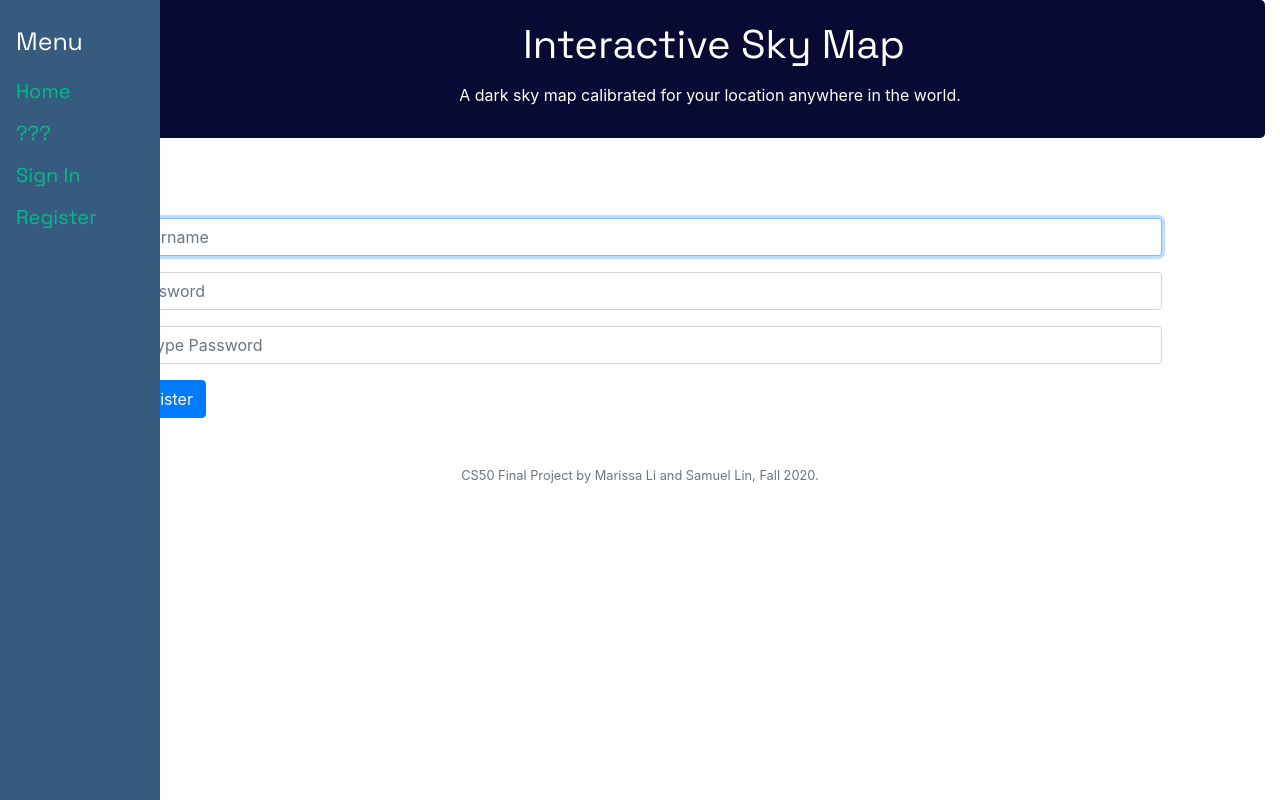
After one commit to samuellin01/CS50-Final-Project, a Flask app: page /register in a window 1280 px wide. The commit adds this page. Run offline with Flask 2, Linux system fonts and the light colour scheme; some libraries are stand-ins or nearby versions.

Commit message:
implementation of register/login part 1

```diff
--- a/application.py
+++ b/application.py
@@ -8,15 +8,122 @@ from tempfile import mkdtemp
 from werkzeug.exceptions import default_exceptions, HTTPException, InternalServerError
 from werkzeug.security import check_password_hash, generate_password_hash
 
+from helpers import apology, login_required
+
 # Configure application
 app = Flask(__name__)
 
 # Ensure templates are auto-reloaded
 app.config["TEMPLATES_AUTO_RELOAD"] = True
 
+# Ensure responses aren't cached
+@app.after_request
+def after_request(response):
+    response.headers["Cache-Control"] = "no-cache, no-store, must-revalidate"
+    response.headers["Expires"] = 0
+    response.headers["Pragma"] = "no-cache"
+    return response
+
+# Configure session to use filesystem (instead of signed cookies)
+app.config["SESSION_FILE_DIR"] = mkdtemp()
+app.config["SESSION_PERMANENT"] = False
+app.config["SESSION_TYPE"] = "filesystem"
+Session(app)
+
+
+# Configure CS50 Library to use SQLite database
+db = SQL("sqlite:///skymap.db")
+
 @app.route("/")
+@login_required
 def index():
-    return render_template("layout.html");
+    return render_template("layout.html")
+
+@app.route("/login", methods=["GET", "POST"])
+def login():
+    """Log user in"""
+
+    # Forget any user_id
+    session.clear()
+
+    # User reached route via POST (as by submitting a form via POST)
+    if request.method == "POST":
+
+        # Ensure username was submitted
+        if not request.form.get("username"):
+            return apology("must provide username", 400)
+
+        # Ensure password was submitted
+        elif not request.form.get("password"):
+            return apology("must provide password", 400)
+
+        # Query database for username
+        rows = db.execute("SELECT * FROM users WHERE username = ?", request.form.get("username"))
+
+        # Ensure username exists and password is correct
+        if len(rows) != 1 or not check_password_hash(rows[0]["hash"], request.form.get("password")):
+            return apology("invalid username and/or password", 400)
+
+        # Remember which user has logged in
+        session["user_id"] = rows[0]["id"]
+
+        # Redirect user to home page
+        return redirect("/")
+
+    # User reached route via GET (as by clicking a link or via redirect)
+    else:
+        return render_template("login.html")
+
+
+@app.route("/logout")
+def logout():
+    """Log user out"""
+
+    # Forget any user_id
+    session.clear()
+
+    # Redirect user to login form
+    return redirect("/")
+
+@app.route("/register", methods=["GET", "POST"])
+def register():
+    """Register user"""
+    # Forget any user_id
+    session.clear()
+
+    # User reached route via POST (as by submitting a form via POST)
+    if request.method == "POST":
+
+        # Ensure username was submitted
+        if not request.form.get("username"):
+            return apology("must provide username", 400)
+
+        # Ensure password was submitted
+        elif not request.form.get("password"):
+            return apology("must provide password", 400)
+
+        # Ensures both passwords match
+        elif request.form.get("password") != request.form.get("confirmation"):
+            return apology("passwords don't match", 400)
+
+        # Query database for username
+        user = db.execute("SELECT * FROM users WHERE username = ?", request.form.get("username"))
+
+        # Checks to see if the username exists
+        if len(user) == 1:
+            return apology("username already exists", 400)
+
+        # Generates a hashed password
+        hash_password = generate_password_hash(request.form.get("password"))
+
+        # Inserts new user into users
+        db.execute("INSERT INTO users (username, hash) VALUES(?, ?)", request.form.get("username"), hash_password)
+
+        return render_template("index.html")
+
+    # User reached route via GET (as by clicking a link or via redirect)
+    else:
+        return render_template("register.html")
 
 #testing git commit
 
--- a/templates/layout.html
+++ b/templates/layout.html
@@ -55,8 +55,8 @@
 
         <main class="container p-5">
             {% block main %}{% endblock %}
-            <IFRAME SRC="http://server1.sky-map.org/skywindow?object=M100&zoom=8&img_source=SDSS" WIDTH=400 HEIGHT=320>
-            </IFRAME>
+            <!-- <IFRAME SRC="http://server1.sky-map.org/skywindow?object=M100&zoom=8&img_source=SDSS" WIDTH=400 HEIGHT=320>
+            </IFRAME> -->
         </main>
 
         <footer class="small text-center text-muted">
--- /dev/null
+++ b/templates/register.html
@@ -0,0 +1,20 @@
+{% extends "layout.html" %}
+
+{% block title %}
+    Register
+{% endblock %}
+
+{% block main %}
+    <form action="/register" method="post">
+        <div class="form-group">
+            <input autocomplete="off" autofocus class="form-control" name="username" placeholder="Username" type="text">
+        </div>
+        <div class="form-group">
+            <input class="form-control" name="password" placeholder="Password" type="password">
+        </div>
+        <div class="form-group">
+            <input class="form-control" name="confirmation" placeholder="Retype Password" type="password">
+        </div>
+        <button class="btn btn-primary" type="submit">Register</button>
+    </form>
+{% endblock %}
```
Also changed, not shown: helpers.py (added, +35 -0 lines), templates/apology.html (added, +9 -0 lines), templates/login.html (added, +17 -0 lines), skymap.db (added), 1 other file.
